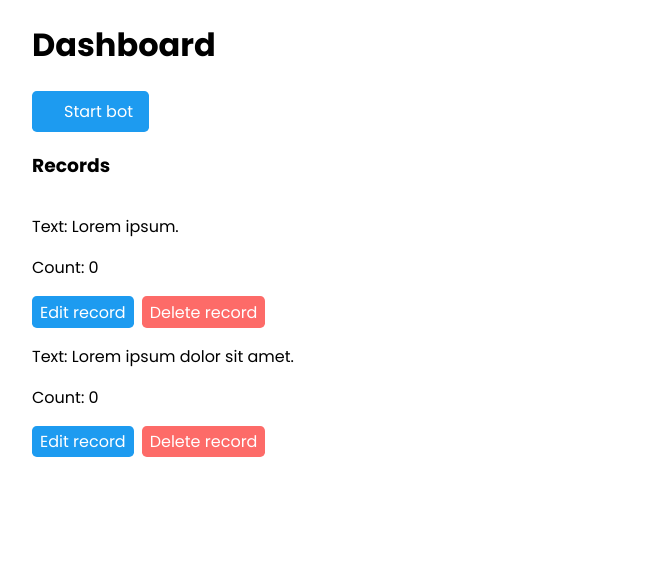
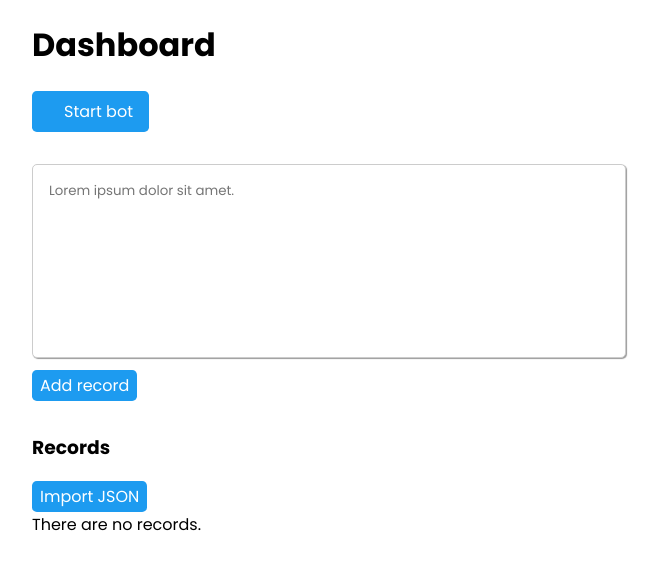
Before and after one commit to MASSHUU12/twitter-bot, a React (Create React App) app in the folder client/: page /dashboard in a window 1280 px wide. Shown: the top 570 px of the page, without its empty margins (48-706 px from the left). Built offline with nearby package versions, Linux system fonts and the light colour scheme; some icons are missing.

Commit message:
Adding records to database

```diff
--- /dev/null
+++ b/client/src/components/AddRecords.tsx
@@ -0,0 +1,40 @@
+import { useState } from "react";
+import Button from "./Button";
+
+/**
+ * Add record to database.
+ *
+ * @returns void
+ */
+const AddRecords = () => {
+  const [value, setValue] = useState("");
+
+  const addRecord = () => {
+    const records = JSON.parse(localStorage.getItem("data") as string);
+
+    records["data"].push({
+      data: value,
+      count: 0,
+    });
+
+    localStorage.setItem("data", JSON.stringify(records));
+
+    setValue("");
+  };
+
+  // TODO: Save lines as array to support 'multiline'.
+  return (
+    <div className="add-records-container">
+      <textarea
+        minLength={1}
+        maxLength={512}
+        placeholder="Lorem ipsum dolor sit amet."
+        value={value}
+        onChange={(e) => setValue(e.target.value)}
+      ></textarea>
+      <Button variant="regular" text="Add record" action={() => addRecord()} />
+    </div>
+  );
+};
+
+export default AddRecords;
--- a/client/src/components/Button.tsx
+++ b/client/src/components/Button.tsx
@@ -7,7 +7,9 @@ interface Props {
 const Button = ({ variant, text, action }: Props) => {
   return (
     <div
-      className={`btn-regular ${variant === "error" && "btn-regular-error"}`}
+      className={`btn-regular${
+        variant === "error" ? " btn-regular-error" : ""
+      }`}
       onClick={action}
     >
       <span>{text}</span>
--- a/client/src/components/DBRecords.tsx
+++ b/client/src/components/DBRecords.tsx
@@ -2,12 +2,12 @@ import { useEffect, useState } from "react";
 import Button from "./Button";
 
 const DBRecords = () => {
-  const [records, setRecords] = useState<
-    {
+  const [records, setRecords] = useState<{
+    data: {
       data: string;
       count: number;
-    }[]
-  >();
+    }[];
+  }>();
 
   useEffect(() => {
     // Get records on page load.
@@ -23,19 +23,21 @@ const DBRecords = () => {
 
   // Get records from the Web Storage.
   const getRecords = () => {
-    localStorage.setItem(
-      "data",
-      JSON.stringify([
-        {
-          data: "Lorem ipsum.",
-          count: 0,
-        },
-        {
-          data: "Lorem ipsum dolor sit amet.",
-          count: 0,
-        },
-      ])
-    );
+    // localStorage.setItem(
+    //   "data",
+    //   JSON.stringify({
+    //     data: [
+    //       {
+    //         data: "Lorem ipsum.",
+    //         count: 0,
+    //       },
+    //       {
+    //         data: "Lorem ipsum dolor sit amet.",
+    //         count: 0,
+    //       },
+    //     ],
+    //   })
+    // );
 
     setRecords(JSON.parse(localStorage.getItem("data") as string));
   };
@@ -43,9 +45,14 @@ const DBRecords = () => {
   return (
     <div className="db-records-container">
       <h3>Records</h3>
+      <Button
+        variant="regular"
+        text="Import JSON"
+        action={() => console.log("Import json")}
+      />
       <div className="db-records">
         {records
-          ? records.map((item, key) => {
+          ? records["data"].map((item, key) => {
               return (
                 <div className="db-record" key={key}>
                   <div className="db-top">
--- a/client/src/pages/Dashboard.tsx
+++ b/client/src/pages/Dashboard.tsx
@@ -1,3 +1,4 @@
+import AddRecords from "../components/AddRecords";
 import DBRecords from "../components/DBRecords";
 import Toggle from "../components/Toggle";
 import Axios from "../helpers/axios";
@@ -16,6 +17,7 @@ const Dashboard = () => {
       <div className="btn-toggle-section">
         <Toggle title="Start bot" toggleTitle="Stop bot" action={toggleBot} />
       </div>
+      <AddRecords />
       <DBRecords />
     </div>
   );
--- a/client/src/style/style.scss
+++ b/client/src/style/style.scss
@@ -36,6 +36,23 @@ body {
   }
 }
 
+.add-records-container {
+  margin: 2rem 0;
+
+  textarea {
+    padding: 1rem;
+    width: 50%;
+    height: 10rem;
+    max-width: 100%;
+    line-height: 1.5;
+    border-radius: 5px;
+    border: 1px solid #ccc;
+    box-shadow: 1px 1px 1px #999;
+    margin: 0 0 0.3rem;
+    resize: none;
+  }
+}
+
 .db-records {
   display: flex;
   flex-direction: column;
@@ -45,6 +62,9 @@ body {
       display: flex;
       flex-direction: row;
       flex-wrap: wrap;
+    }
+  }
+}
 
 .btn-regular {
   padding: 0.2rem 0.5rem;
@@ -70,6 +90,3 @@ body {
 .btn-regular:first-child {
   margin: 0 0.5rem 0 0;
 }
-    }
-  }
-}
```
Lines whose indentation alone changed are shown as unchanged.
